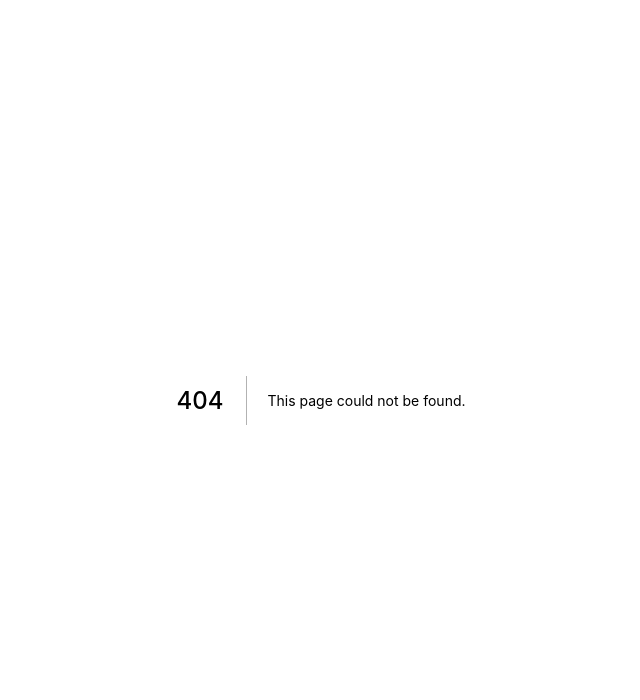
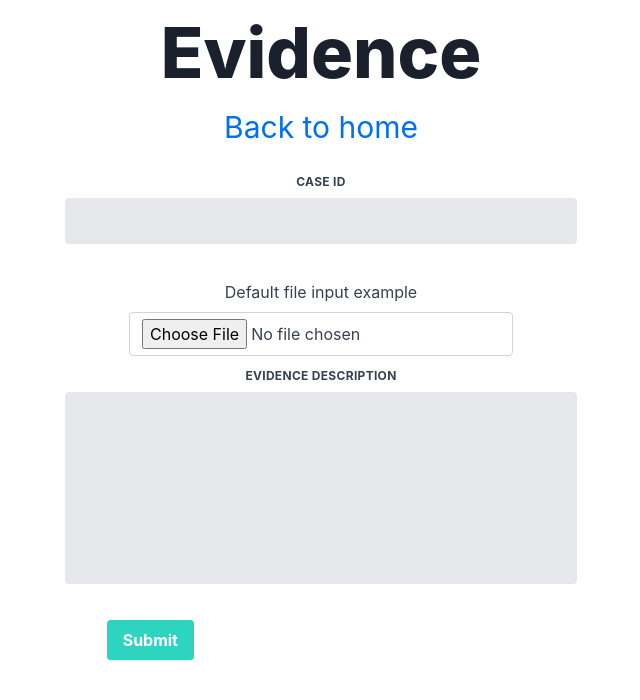
Before and after one commit to abelzach/Decentralised-FIR-system, a Next.js app in the folder packages/next-app/: page /evidence in a window 1280 px wide. Before the commit this address had no page. Shown: the top 700 px of the page, without its empty margins (319-959 px from the left). Built offline with nearby package versions, Linux system fonts and the light colour scheme; what @rainbow-me/rainbowkit, wagmi would draw is missing.

Commit message:
Evidence form added

```diff
--- /dev/null
+++ b/packages/next-app/pages/evidence.tsx
@@ -0,0 +1,80 @@
+import { Center } from '@chakra-ui/react';
+import Link from 'next/link';
+
+export default function Evidence() {
+    return (
+        <>
+        <center>
+            <h1>Evidence </h1>
+
+            <h3>
+                <Link href="/">Back to home</Link>
+            </h3>
+            <br/>
+            <form className="w-full max-w-lg">
+                <div className="flex flex-wrap -mx-3 mb-6">
+                    <div className="w-full px-3">
+                    <label className="block uppercase tracking-wide text-gray-700 text-xs font-bold mb-2" >
+                        CASE ID
+                    </label>
+                    <input className="appearance-none block w-full bg-gray-200 text-gray-700 border border-gray-200 rounded py-3 px-4 mb-3 leading-tight focus:outline-none focus:bg-white focus:border-gray-500" id="nick" type="text"/>
+                    </div>
+                </div>
+                <div className="flex justify-center">
+                    <div className="mb-3 w-96">
+                        <label className="form-label inline-block mb-2 text-gray-700">Default file input example</label>
+                        <input className="form-control
+                        block
+                        w-full
+                        px-3
+                        py-1.5
+                        text-base
+                        font-normal
+                        text-gray-700
+                        bg-white bg-clip-padding
+                        border border-solid border-gray-300
+                        rounded
+                        transition
+                        ease-in-out
+                        m-0
+                        focus:text-gray-700 focus:bg-white focus:border-blue-600 focus:outline-none" type="file" id="formFile" />
+                    </div>
+                    </div>
+                <div className="flex flex-wrap -mx-3 mb-6">
+                    <div className="w-full px-3">
+                    <label className="block uppercase tracking-wide text-gray-700 text-xs font-bold mb-2">
+                        Evidence Description
+                    </label>
+                    <textarea className=" no-resize appearance-none block w-full bg-gray-200 text-gray-700 border border-gray-200 rounded py-3 px-4 mb-3 leading-tight focus:outline-none focus:bg-white focus:border-gray-500 h-48 resize-none" id="message"></textarea>
+                    </div>
+                </div>
+                <div className="md:flex md:items-center">
+                    <div className="md:w-1/3">
+                    <button className="shadow bg-teal-400 hover:bg-teal-400 focus:shadow-outline focus:outline-none text-white font-bold py-2 px-4 rounded" type="button">
+                        Submit
+                    </button>
+                    </div>
+                    <div className="md:w-2/3"></div>
+                </div>
+                </form>
+
+        </center>
+            <style jsx>{`
+            h1{
+                font-size: 70px;
+                font-weight: 800;
+            }
+            p {
+            color: blue;
+            }
+            h3{
+                font-size: 30px;
+                font-weight: 400;
+                color: #0070f3;
+            }
+        `}</style>
+
+        </>
+    )
+
+}
--- a/packages/next-app/pages/index.tsx
+++ b/packages/next-app/pages/index.tsx
@@ -55,7 +55,7 @@ const Home: NextPage = () => {
         </h1>
         <br/>
         <Link href="/fir">FIR REGISTERATION PORTAL</Link>
-
+        <Link href="/evidence">Evidence Storage</Link>
         <div
           style={{
             height: "10vh",
```
